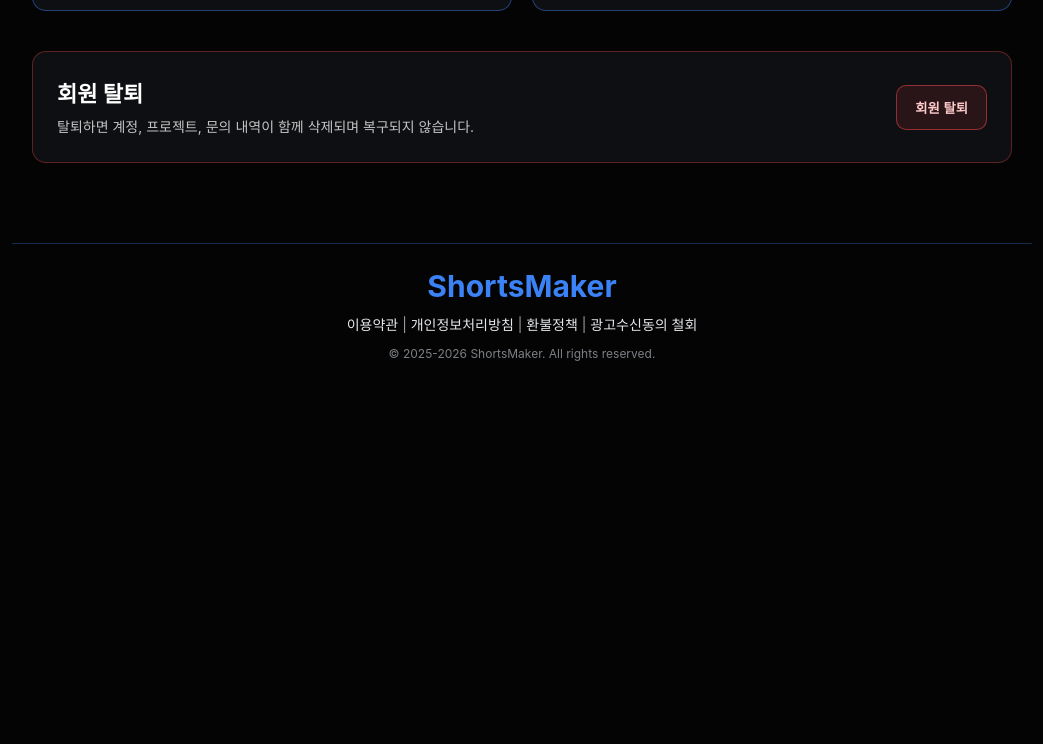
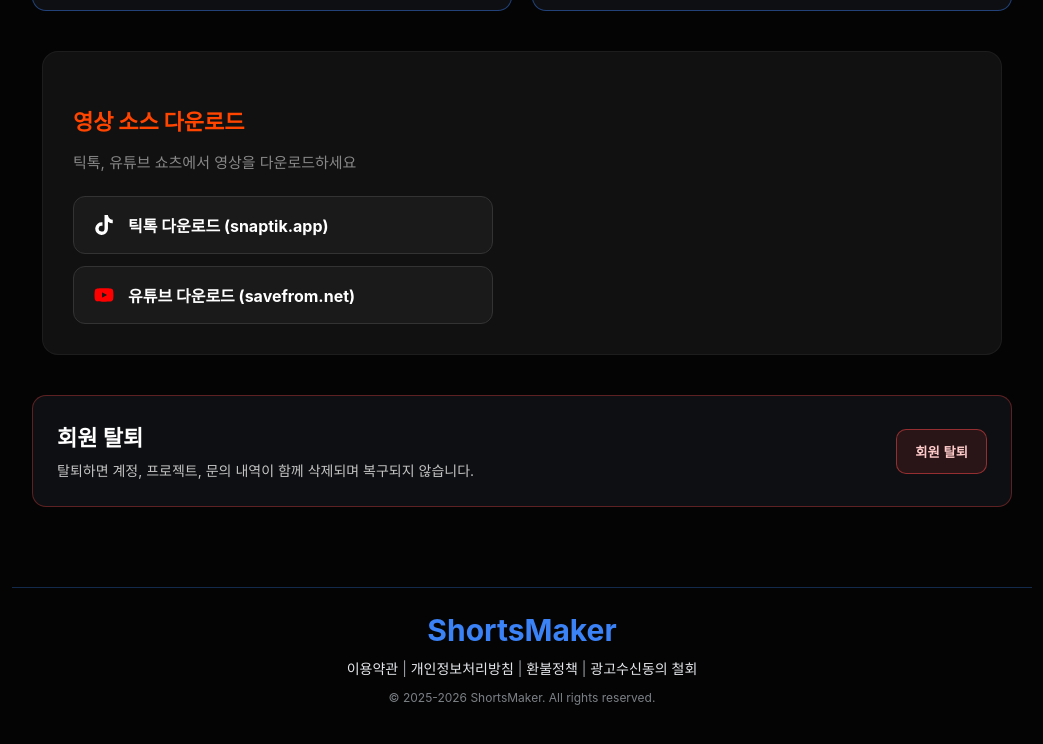
Before and after one commit to Felix-shin0514/ShortsMaker, a website: page dashboard.html in a window 1280 px wide. Shown: the part 1534-2278 px from the top of the page, without its empty margins (118-1161 px from the left). Before the commit the page ends 1944 px from the top, so only its background shows below. Drawn offline with Linux system fonts and the light colour scheme; no server answers.

Commit message:
feat: add video source download section to dashboard

```diff
--- a/dashboard.css
+++ b/dashboard.css
@@ -799,6 +799,7 @@
 
 /* Desktop 67% Scale Adjustment */
 @media (min-width: 769px) {
+
     /* Main Container */
     .dashboard-main {
         padding: 20.1px;
@@ -1135,7 +1136,7 @@
     left: 0;
     right: 0;
     padding: 32px 14px 14px;
-    background: linear-gradient(to top, rgba(0,0,0,0.9) 0%, transparent 100%);
+    background: linear-gradient(to top, rgba(0, 0, 0, 0.9) 0%, transparent 100%);
     text-align: center;
 }
 
@@ -1507,10 +1508,21 @@ body.dashboard-page {
     letter-spacing: 0.3px;
 }
 
-.tag.best { background: #2563eb; }
-.tag.new { background: #2fd67f; }
-.tag.hot { background: #ff3565; }
-.tag.ai { background: #6f7cff; }
+.tag.best {
+    background: #2563eb;
+}
+
+.tag.new {
+    background: #2fd67f;
+}
+
+.tag.hot {
+    background: #ff3565;
+}
+
+.tag.ai {
+    background: #6f7cff;
+}
 
 .projects-videos-section {
     margin-top: 0;
@@ -1561,12 +1573,12 @@ body.dashboard-page {
     font-size: 14px;
 }
 
-.dash-footer a{
+.dash-footer a {
     color: #e5e7eb;
     text-decoration: none;
 }
 
-.dash-footer a:hover{
+.dash-footer a:hover {
     text-decoration: underline;
     text-underline-offset: 3px;
 }
@@ -1682,3 +1694,70 @@ body.dashboard-page {
         font-size: 24px;
     }
 }
+
+/* Download Sources Section */
+.download-sources-section {
+    margin-bottom: 40px;
+    padding: 0 10px;
+}
+
+.download-sources-card {
+    background: #111;
+    border: 1px solid rgba(255, 255, 255, 0.05);
+    border-radius: 16px;
+    padding: 30px;
+}
+
+.download-sources-card h3 {
+    font-size: 22px;
+    color: #ff4500;
+    margin-bottom: 8px;
+    font-weight: 800;
+}
+
+.download-sources-card p {
+    color: #888;
+    margin-bottom: 24px;
+    font-size: 15px;
+}
+
+.download-buttons {
+    display: flex;
+    flex-direction: column;
+    gap: 12px;
+    max-width: 420px;
+}
+
+.download-btn {
+    display: flex;
+    align-items: center;
+    gap: 14px;
+    background: #1a1a1a;
+    border: 1px solid #333;
+    border-radius: 12px;
+    padding: 16px 20px;
+    color: #fff;
+    text-decoration: none;
+    font-weight: 700;
+    font-size: 16px;
+    transition: all 0.2s ease;
+}
+
+.download-btn:hover {
+    background: #252525;
+    border-color: #555;
+    transform: translateY(-2px);
+    box-shadow: 0 4px 15px rgba(0, 0, 0, 0.4);
+}
+
+.download-btn svg {
+    flex-shrink: 0;
+}
+
+.download-btn.tiktok svg {
+    color: #fff;
+}
+
+.download-btn.youtube svg {
+    color: #ff0000;
+}
--- a/dashboard.html
+++ b/dashboard.html
@@ -101,6 +101,30 @@
       <div id="promotion-history-container"></div>
     </section>
 
+    <section class="download-sources-section">
+      <div class="download-sources-card">
+        <h3>영상 소스 다운로드</h3>
+        <p>틱톡, 유튜브 쇼츠에서 영상을 다운로드하세요</p>
+        <div class="download-buttons">
+          <a href="https://snaptik.app/en2" target="_blank" class="download-btn tiktok">
+            <svg viewBox="0 0 448 512" width="20" height="20">
+              <path fill="currentColor"
+                d="M448 209.91a210.06 210.06 0 0 1-122.77-39.25V349.38A162.55 162.55 0 1 1 185 188.31V278.2a74.62 74.62 0 1 0 52.23 71.18V0l88 0a121.18 121.18 0 0 0 1.86 22.17h0A122.18 122.18 0 0 0 381 102.39a121.43 121.43 0 0 0 67 20.14Z" />
+            </svg>
+            <span>틱톡 다운로드 (snaptik.app)</span>
+          </a>
+          <a href="https://en.savefrom.net/1-youtube-video-downloader-386/" target="_blank"
+            class="download-btn youtube">
+            <svg viewBox="0 0 576 512" width="20" height="20">
+              <path fill="currentColor"
+                d="M549.655 124.083c-6.281-23.65-24.787-42.276-48.284-48.597C458.781 64 288 64 288 64S117.22 64 74.629 75.486c-23.497 6.322-42.003 24.947-48.284 48.597-11.412 42.867-11.412 132.305-11.412 132.305s0 89.438 11.412 132.305c6.281 23.65 24.787 41.5 48.284 47.821C117.22 448 288 448 288 448s170.781 0 213.371-11.486c23.497-6.321 42.003-24.171 48.284-47.821 11.412-42.867 11.412-132.305 11.412-132.305s0-89.438-11.412-132.305zm-317.51 213.508V175.185l142.739 81.205-142.739 81.201z" />
+            </svg>
+            <span>유튜브 다운로드 (savefrom.net)</span>
+          </a>
+        </div>
+      </div>
+    </section>
+
     <section class="account-danger-section">
       <div class="account-danger-card">
         <div>
```
